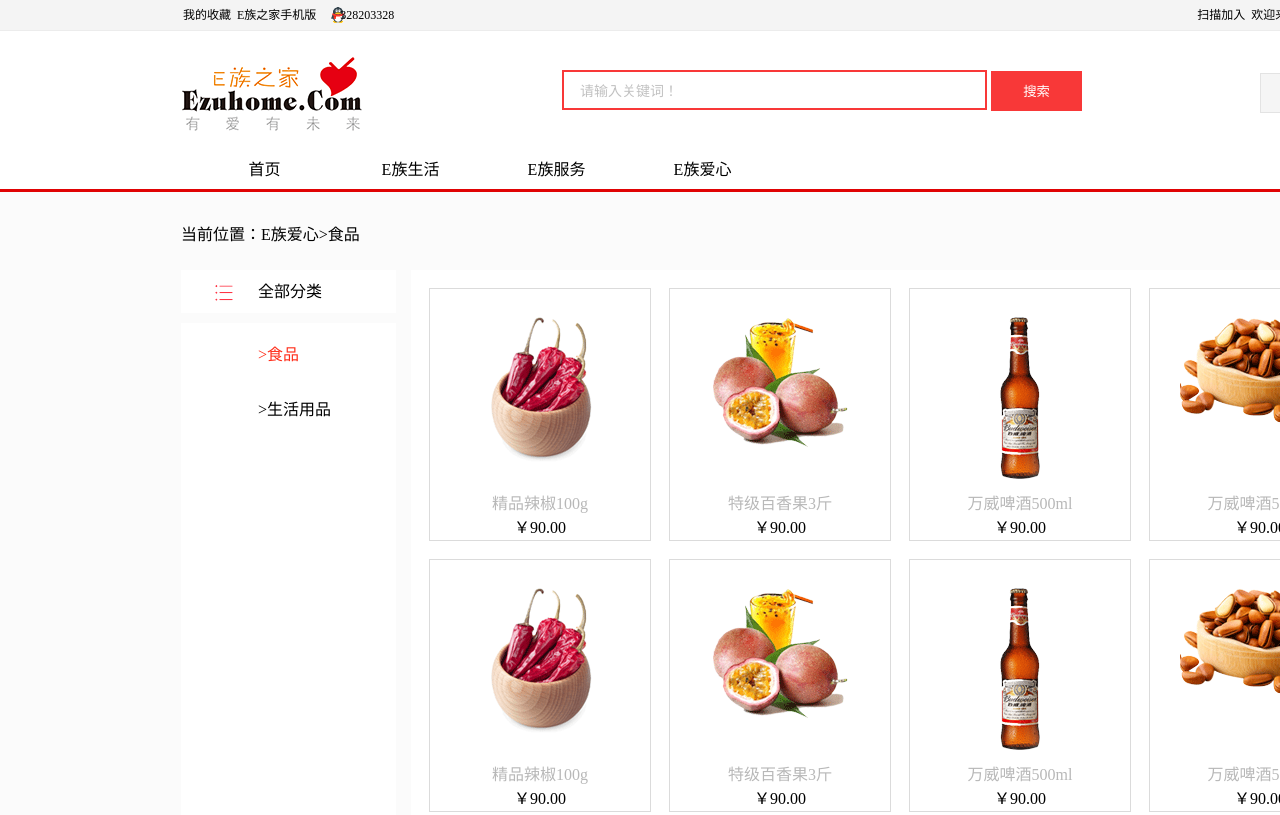
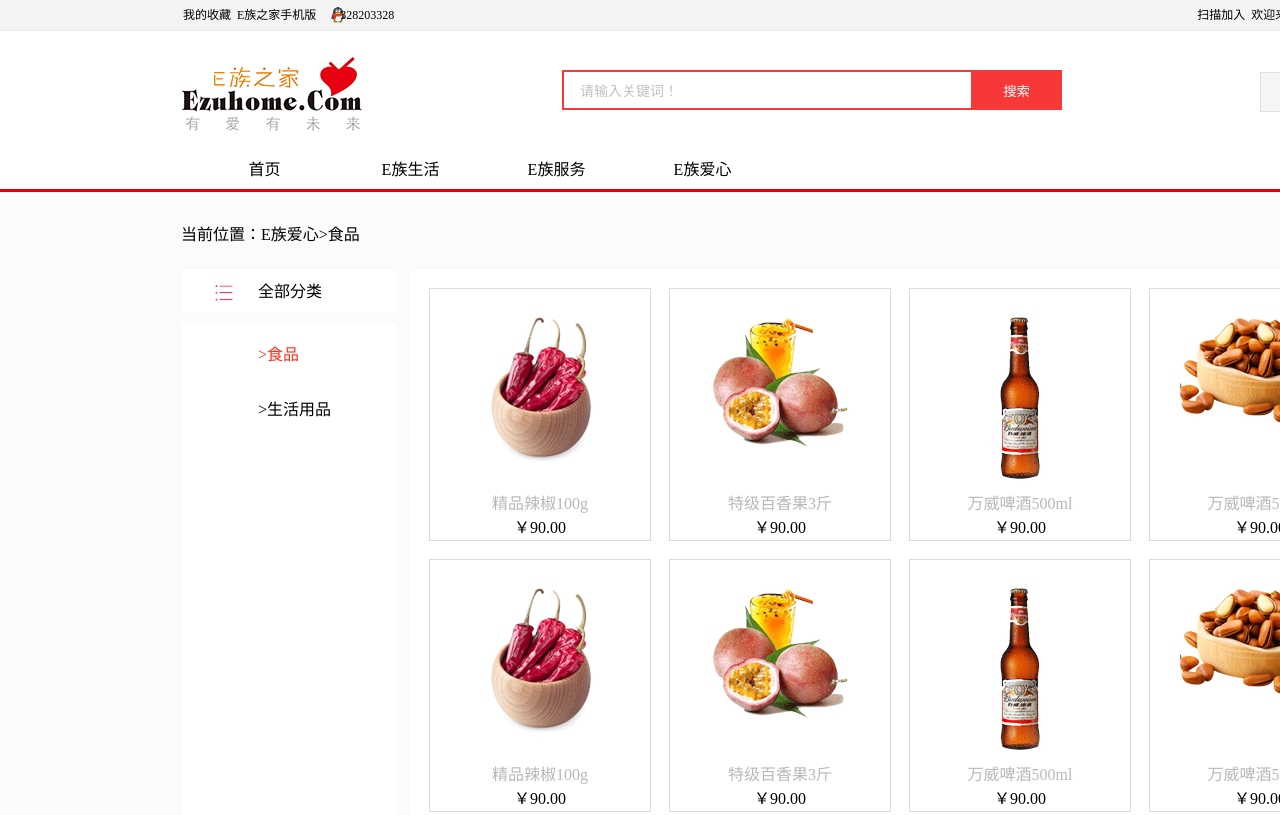
Before and after one commit to Lolivivi/web, a plain HTML site: page index.html in a window 1280 px wide. Shown: the top 815 px of the page. Drawn offline with Linux system fonts and the light colour scheme.

Commit message:
revise css

```diff
--- a/style.css
+++ b/style.css
@@ -36,6 +36,9 @@ li{
 	color: #fff;
 	border: none;
 	background-color: #f83838;
+	position: absolute;
+	left: 971px;
+	top: 70px;
 }
 #search{
 	width: 1560px;
```
